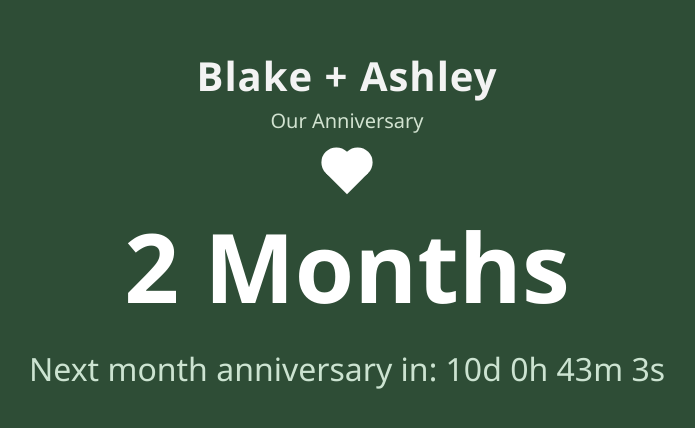
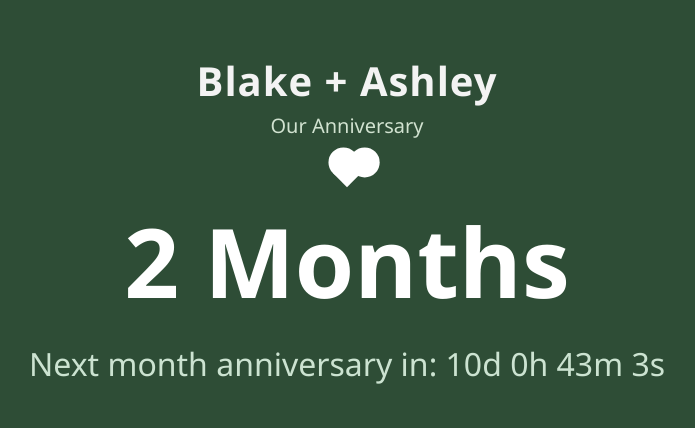
Before and after one commit to BlakeBaird2/anniversary-tracker, a plain HTML site: page index.html in a window 1280 px wide. Shown: the part 198-626 px from the top of the page, without its empty margins (293-988 px from the left). Drawn offline with Linux system fonts and the light colour scheme.

Commit message:
Shrunk the heart icon

```diff
--- a/style.css
+++ b/style.css
@@ -34,8 +34,8 @@ body {
 }
 
 .heart-shape {
-  width: 30px;
-  height: 30px;
+  width: 20px;
+  height: 20px;
   background-color: #ffffff;
   position: relative;
   transform: rotate(-45deg);
```
